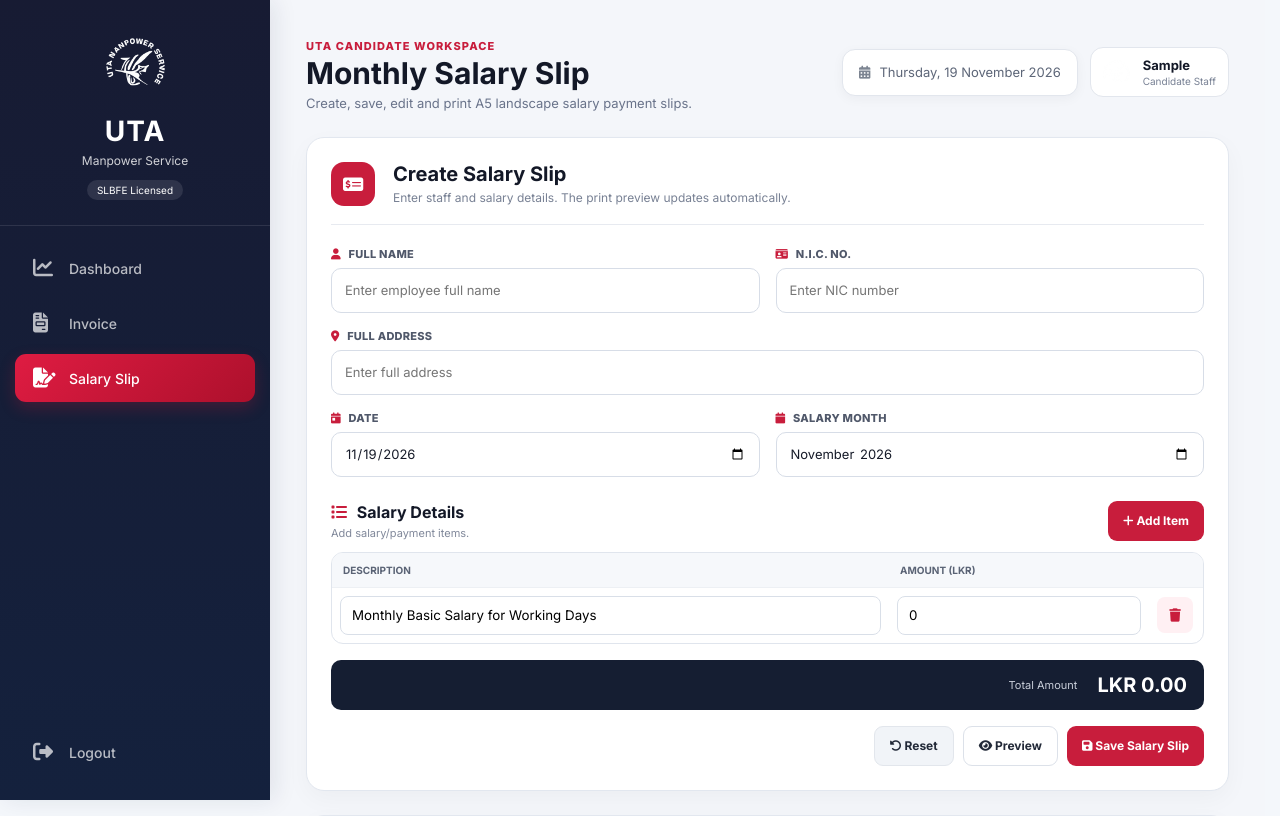
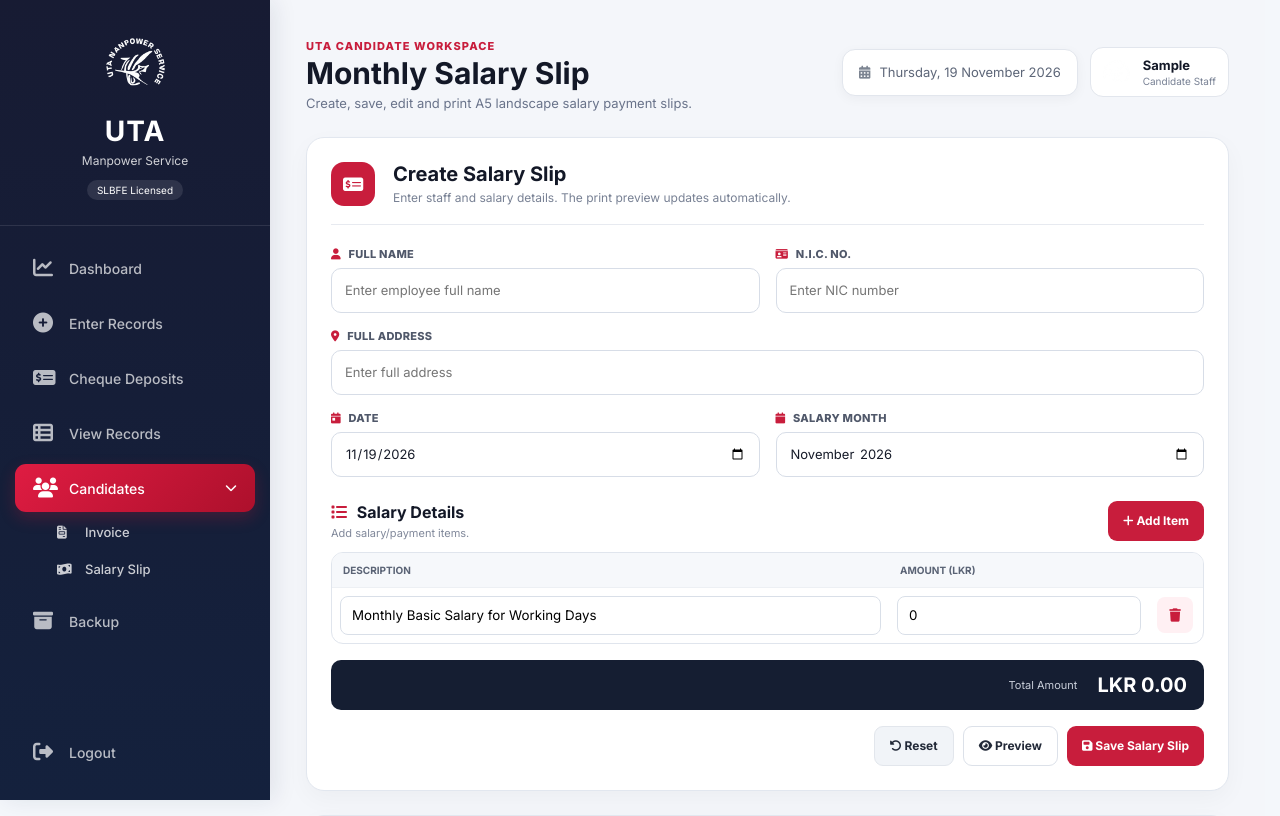
Before and after one commit to binkaiff/uta-system, a Flask app: page /candidate/salary-slip in a window 1280 px wide. Shown: the top 816 px of the page. Run offline with Flask 3, Linux system fonts and the light colour scheme; the visitor is signed in with stand-in values (Sample User, id 1); data that the repository does not hold is empty.

Commit message:
Update candidate layout and preserve drafts

```diff
--- a/static/candidate_invoice.js
+++ b/static/candidate_invoice.js
@@ -23,6 +23,7 @@ async function initializeInvoicePage() {
         await loadNextInvoiceNumber();
         addItem('', 1, 0);
         previewInvoice();
+        window.UTA_CANDIDATE_TAB_DRAFT?.restore(); // UTA_CANDIDATE_TAB_DRAFT_V1
     }
 }
 
@@ -62,6 +63,7 @@ async function loadInvoiceForEdit(invoiceId) {
         setEditMode(true);
         calculateTotals();
         previewInvoice();
+        window.UTA_CANDIDATE_TAB_DRAFT?.restore();
     } catch (error) {
         console.error(error);
         showInvoiceToast('Unable to load invoice.', 'error');
@@ -288,6 +290,7 @@ async function saveInvoice() {
             return;
         }
 
+        window.UTA_CANDIDATE_TAB_DRAFT?.clear();
         editingInvoiceId = Number(result.invoice.id);
         document.getElementById('invNumber').value = result.invoice.invoiceNo;
         document.getElementById('a4Content').innerHTML = generateReceiptHTML(result.invoice);
@@ -303,6 +306,7 @@ async function saveInvoice() {
 }
 
 async function resetForm() {
+    window.UTA_CANDIDATE_TAB_DRAFT?.clear();
     editingInvoiceId = null;
     window.history.replaceState({}, '', window.location.pathname);
     document.getElementById('clientName').value = '';
--- a/static/candidate_salary_slip.js
+++ b/static/candidate_salary_slip.js
@@ -29,7 +29,10 @@ async function initializeSalaryPage() {
 
     const editId = Number(new URLSearchParams(window.location.search).get('edit') || 0);
     if (editId) await loadSalarySlipForEdit(editId);
-    else addSalaryItem('Monthly Basic Salary for Working Days', 0);
+    else {
+        addSalaryItem('Monthly Basic Salary for Working Days', 0);
+        window.UTA_CANDIDATE_TAB_DRAFT?.restore(); // UTA_CANDIDATE_TAB_DRAFT_V1
+    }
 
     updateSalaryPreview();
     await loadSalaryHistory();
@@ -118,6 +121,7 @@ async function saveSalarySlip() {
             showSalaryToast(result.message || 'Unable to save salary slip.', 'error');
             return;
         }
+        window.UTA_CANDIDATE_TAB_DRAFT?.clear();
         editingSalarySlipId = Number(result.salarySlip.id);
         setSalaryEditMode(true);
         window.history.replaceState({}, '', `${window.location.pathname}?edit=${editingSalarySlipId}`);
@@ -153,6 +157,7 @@ async function loadSalarySlipForEdit(slipId) {
         items.forEach(item => addSalaryItem(item.description || '', Number(item.amount || 0)));
         setSalaryEditMode(true);
         updateSalaryPreview();
+        window.UTA_CANDIDATE_TAB_DRAFT?.restore();
     } catch (error) {
         console.error(error);
         showSalaryToast('Unable to load salary slip.', 'error');
@@ -169,6 +174,7 @@ function setSalaryEditMode(enabled) {
 }
 
 async function resetSalarySlip() {
+    window.UTA_CANDIDATE_TAB_DRAFT?.clear();
     editingSalarySlipId = null;
     window.history.replaceState({}, '', window.location.pathname);
     document.getElementById('employeeName').value = '';
--- a/templates/candidate/salary_slip.html
+++ b/templates/candidate/salary_slip.html
@@ -9,7 +9,7 @@
     <link rel="stylesheet" href="{{ url_for('static', filename='style.css') }}">
     <link rel="stylesheet" href="{{ url_for('static', filename='candidate_salary_slip.css') }}">
 </head>
-<body>
+<body data-uta-draft-user="{{ current_user|e }}">
 <div class="dashboard-container">
     <aside class="sidebar">
         <div class="logo">
@@ -18,12 +18,82 @@
             <p>Manpower Service</p>
             <span class="license-badge">SLBFE Licensed</span>
         </div>
-        <nav class="nav-menu">
+                {# UTA_ACCOUNTS_CANDIDATE_NAV_V1 #}
+        {% if session.get("accounts_user") or (session.get("system") == "accounts" and session.get("user")) %}
+<nav class="nav-menu">
+
+                <a href="/dashboard" class="nav-item">
+
+                    <i class="fas fa-chart-line"></i>
+
+                    <span>Dashboard</span>
+
+                </a>
+
+                <a href="/enter" class="nav-item">
+
+                    <i class="fas fa-plus-circle"></i>
+
+                    <span>Enter Records</span>
+
+                </a>
+
+                <a href="/cheque-deposits" class="nav-item">
+
+                    <i class="fas fa-money-check-dollar"></i>
+
+                    <span>Cheque Deposits</span>
+
+                </a>
+
+                <a href="/view" class="nav-item">
+
+                    <i class="fas fa-table-list"></i>
+
+                    <span>View Records</span>
+
+                </a>
+                <details class="candidate-dropdown" open style="width:100%;">
+                    <summary class="nav-item active" style="cursor:pointer;list-style:none;">
+                        <i class="fas fa-users"></i>
+                        <span>Candidates</span>
+                        <i class="fas fa-chevron-down" aria-hidden="true" style="margin-left:auto;width:auto;font-size:12px;"></i>
+                    </summary>
+                    <div style="display:flex;flex-direction:column;gap:3px;padding:3px 0 4px 32px;">
+                        <a href="/candidate/open?page=invoice" style="display:flex;align-items:center;gap:10px;padding:9px 10px;color:rgba(255,255,255,.78);text-decoration:none;font-size:13px;font-weight:500;border-radius:8px;">
+                            <i class="fas fa-file-invoice" aria-hidden="true" style="width:18px;"></i><span>Invoice</span>
+                        </a>
+                        <a href="/candidate/open?page=salary-slip" aria-current="page" style="display:flex;align-items:center;gap:10px;padding:9px 10px;color:rgba(255,255,255,.78);text-decoration:none;font-size:13px;font-weight:500;border-radius:8px;">
+                            <i class="fas fa-money-bill-wave" aria-hidden="true" style="width:18px;"></i><span>Salary Slip</span>
+                        </a>
+                    </div>
+                </details>
+
+                <a href="/backup" class="nav-item">
+
+                    <i class="fas fa-box-archive"></i>
+
+                    <span>Backup</span>
+
+                </a>
+
+                <a href="/logout?system=accounts" class="nav-item logout-link" >
+
+                    <i class="fas fa-sign-out-alt"></i>
+
+                    <span>Logout</span>
+
+                </a>
+
+            </nav>
+        {% else %}
+<nav class="nav-menu">
             <a href="{{ url_for('candidate_dashboard') }}" class="nav-item"><i class="fas fa-chart-line"></i><span>Dashboard</span></a>
             <a href="{{ url_for('candidate_invoice') }}" class="nav-item"><i class="fas fa-file-invoice"></i><span>Invoice</span></a>
             <a href="{{ url_for('candidate_salary_slip') }}" class="nav-item active"><i class="fas fa-file-signature"></i><span>Salary Slip</span></a>
             <a href="{{ url_for('logout') }}" class="nav-item"><i class="fas fa-sign-out-alt"></i><span>Logout</span></a>
         </nav>
+        {% endif %}
     </aside>
 
     <main class="main-content salary-slip-page">
@@ -176,6 +246,8 @@
     </div>
 </div>
 <div id="salaryToast" class="salary-toast" role="status" aria-live="polite"></div>
+<script>window.UTA_DRAFT_USER = document.body.dataset.utaDraftUser || "";</script>
+<script src="{{ url_for('static', filename='candidate_tab_drafts.js') }}?v=1"></script>
 <script src="{{ url_for('static', filename='candidate_salary_slip.js') }}"></script>
 </body>
 </html>
```
Also changed, not shown: static/candidate_tab_drafts.js (added, +75 -0 lines), templates/candidate/invoice.html (+74 -2 lines).
